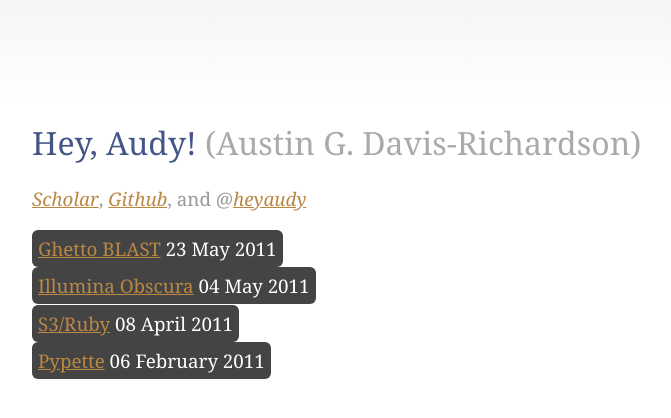
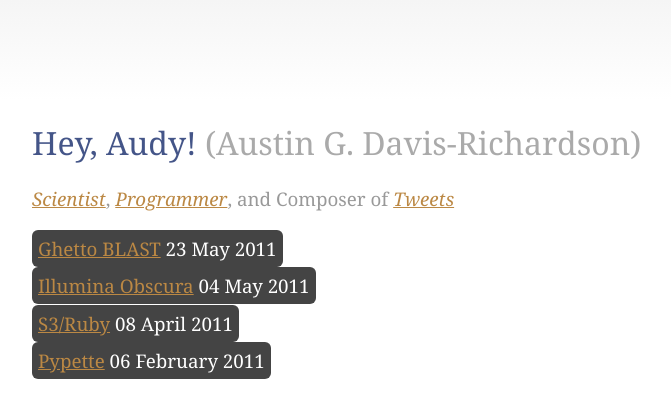
Before and after one commit to audy/audy.github.io, a Jekyll site: the page built from index.html, in a window 1280 px wide. Shown: the top 418 px of the page, without its empty margins (298-969 px from the left). Built offline with Jekyll 4.4.1, drawn with Linux system fonts in a browser that asks for light colours.

Commit message:
updated tagline for the 21st century

```diff
--- a/index.html
+++ b/index.html
@@ -11,7 +11,7 @@ subtitle: (Austin G. Davis-Richardson)
 			</h1>
 		</div>
 		<div class="about">
-      <a href="http://scholar.google.com/citations?user=xw0mHYEAAAAJ&hl=en">Scholar</a>, <a href="http://www.github.com/audy">Github</a>, and @<a href="http://www.twitter.com/heyaudy">heyaudy</a>
+      <a href="http://scholar.google.com/citations?user=xw0mHYEAAAAJ&hl=en">Scientist</a>, <a href="http://www.github.com/audy">Programmer</a>, and Composer of <a href="http://www.twitter.com/heyaudy">Tweets</a>
 		</div>
 		<div class="posts">
 			{% for post in site.posts %} <span><a href="{{post.url}}">{{ post.title }}</a> {{ post.date | date_to_long_string }}</span><br>
```
